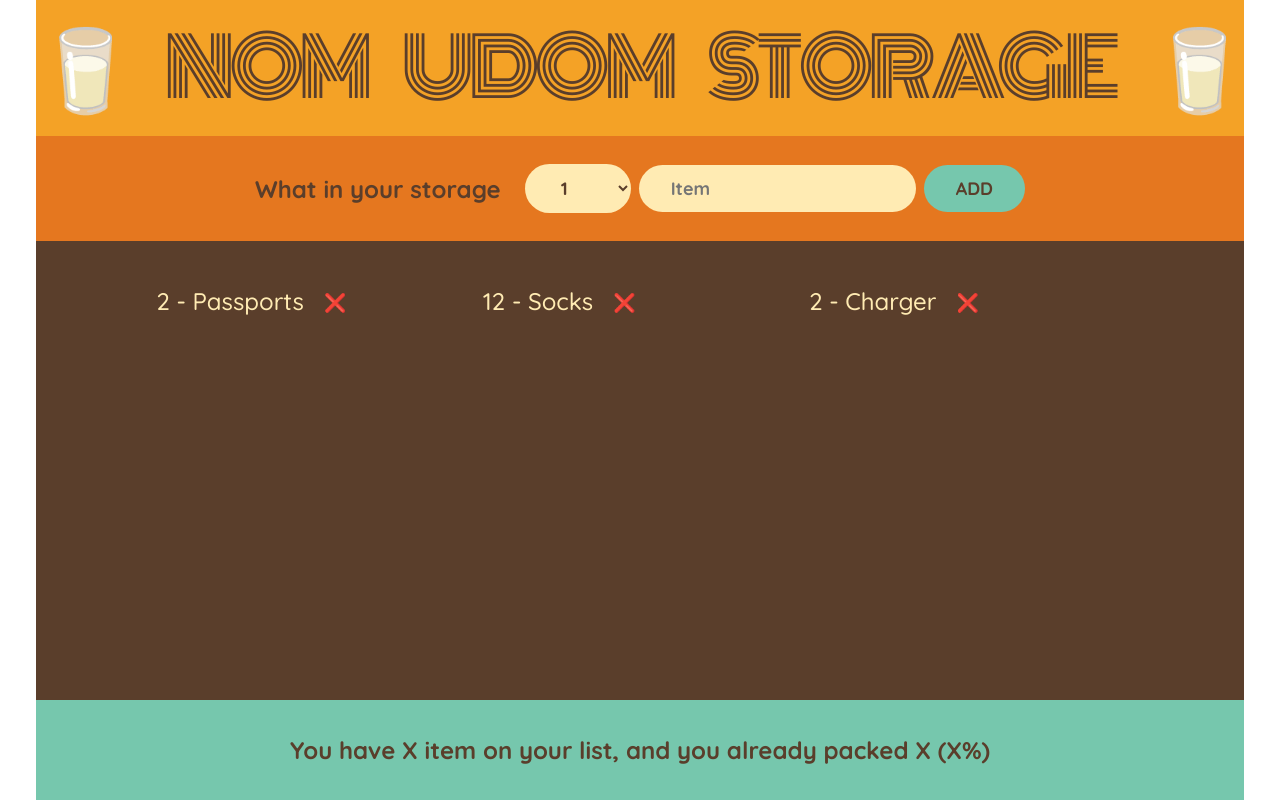
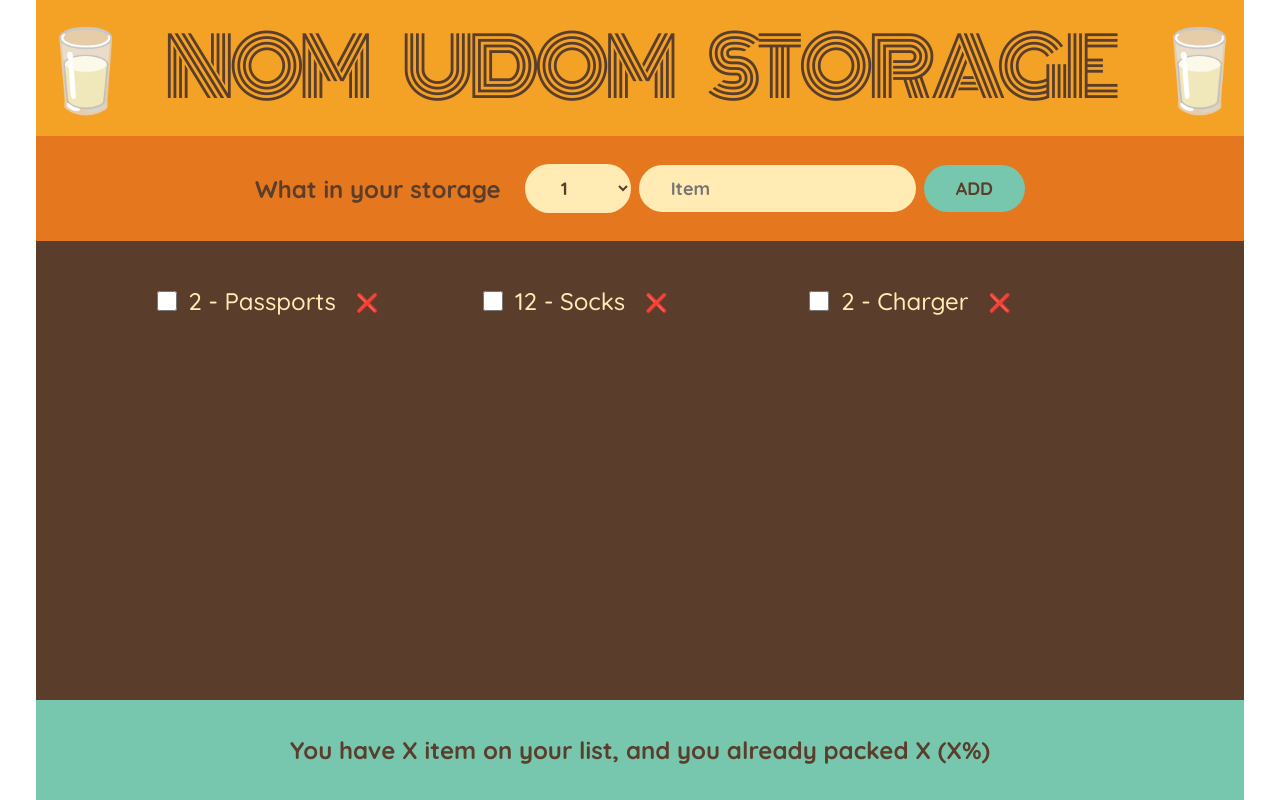
Before and after one commit to tuaPuan83/nomudom-List, a React (Vite) app: page / in a window 1280 px wide. Built offline with nearby package versions, Linux system fonts and the light colour scheme.

Commit message:
Go to deriving state

```diff
--- a/src/App.jsx
+++ b/src/App.jsx
@@ -19,15 +19,27 @@
   }
 
   function handleDeleteItems(id) {
-    setItems((items) => items.filter((i) => i.id!== id));
+    setItems((items) => items.filter((i) => i.id !== id));
     // i.id !== id means remove item from collection
+  }
+
+  function handleToggleItems(id) {
+    setItems((items) =>
+      items.map((item) =>
+        item.id === id ? { ...item, packed: !item.packed } : item
+      )
+    );
   }
 
   return (
     <div className="app">
       <Logo />
-      <Form onAddItems={handleAddItems}  />
-      <PackingList items={items} onDeleteItems={handleDeleteItems} />
+      <Form onAddItems={handleAddItems} />
+      <PackingList
+        items={items}
+        onDeleteItems={handleDeleteItems}
+        onToggleItem={handleToggleItems}
+      />
       <Stats />
     </div>
   );
--- a/src/Items.jsx
+++ b/src/Items.jsx
@@ -1,13 +1,20 @@
 import PackingList from "./PackingList";
 import App from "./App";
 
-function Items({ item, onDeleteItems }) {
+function Items({ item, onDeleteItems, onToggleItem }) {
   return (
     <li>
+      <input
+        type="checkbox"
+        name=""
+        id=""
+        value={item.packed}
+        onChange={() => onToggleItem(item.id)}
+      />
       <span style={item.packed ? { textDecoration: "line-through" } : {}}>
         {item.quantity} - {item.description}
       </span>
-      <button onClick={()=>onDeleteItems(item.id)}>❌</button>
+      <button onClick={() => onDeleteItems(item.id)}>❌</button>
     </li>
   );
 }
--- a/src/PackingList.jsx
+++ b/src/PackingList.jsx
@@ -1,12 +1,17 @@
 import App from "./App";
 import Items from "./Items";
 
-function PackingList({ items, onDeleteItems }) {
+function PackingList({ items, onDeleteItems, onToggleItem }) {
   return (
     <div className="list">
       <ul>
         {items.map((item) => (
-          <Items item={item} key={item.id} onDeleteItems={onDeleteItems} />
+          <Items
+            item={item}
+            key={item.id}
+            onDeleteItems={onDeleteItems}
+            onToggleItem={onToggleItem}
+          />
         ))}
       </ul>
     </div>
```
